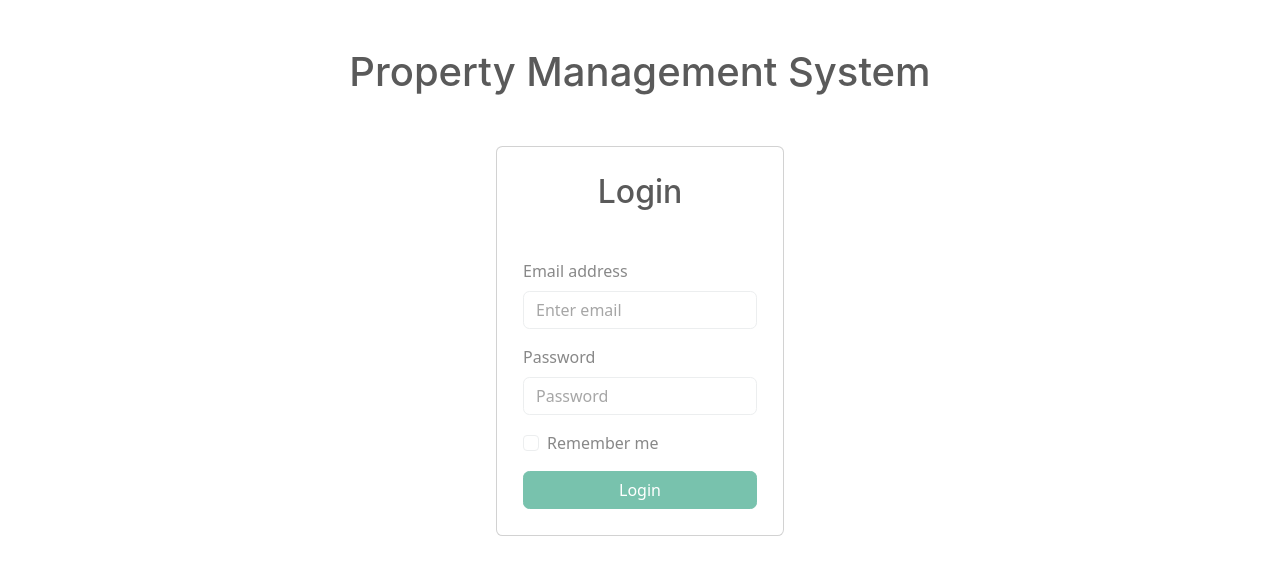
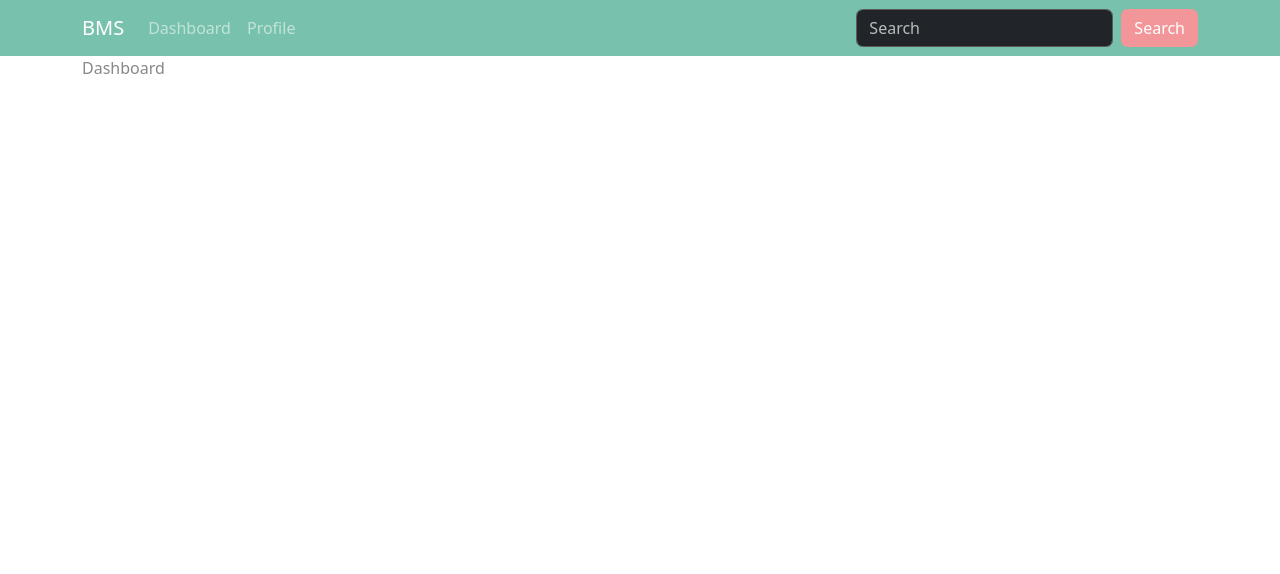
Before and after one commit to vicheanath/mini-pms, a React (Create React App) app in the folder frontend/: page / in a window 1280 px wide. Shown: the top 574 px of the page. Built offline with nearby package versions, Linux system fonts and the light colour scheme.

Commit message:
feat: add hooks useCookie & useLocation

```diff
--- a/frontend/package.json
+++ b/frontend/package.json
@@ -11,6 +11,7 @@
     "axios": "^1.6.7",
     "bootstrap": "^5.3.2",
     "bootswatch": "^5.3.2",
+    "js-cookie": "^3.0.5",
     "react": "^18.2.0",
     "react-bootstrap": "^2.10.0",
     "react-dom": "^18.2.0",
--- a/frontend/src/App.js
+++ b/frontend/src/App.js
@@ -7,11 +7,11 @@ function App() {
   return (
     <>
       {isAuthenticated ? (
-        <UnauthorizedRouter />
-      ) : (
         <Layout>
           <Router />
         </Layout>
+      ) : (
+        <UnauthorizedRouter />
       )}
     </>
   );
--- a/frontend/src/components/Header/Header.js
+++ b/frontend/src/components/Header/Header.js
@@ -1,19 +1,22 @@
 import React from "react";
 import { Link } from "react-router-dom";
+import { useLocation } from "react-router-dom";
 const Header = () => {
   const navLinks = [
-    { title: "Home", path: "/" },
-    { title: "About", path: "/about" },
-    { title: "Services", path: "/services" },
-    { title: "Contact", path: "/contact" },
+    { title: "Dashboard", path: "/dashboard" },
+    { title: "Profile", path: "/profile" },
   ];
+
+  const { pathname } = useLocation();
+  console.log(pathname);
+  const isActive = (path) => {
+    return "/" + path === pathname ? "active" : "";
+  };
 
   return (
     <nav className="navbar navbar-expand-lg bg-primary" data-bs-theme="dark">
       <div className="container">
-        <a className="navbar-brand" href="#">
-          BMS
-        </a>
+        <a className="navbar-brand">BMS</a>
         <button
           className="navbar-toggler"
           type="button"
@@ -27,16 +30,9 @@ const Header = () => {
         </button>
         <div className="collapse navbar-collapse" id="navbarColor01">
           <ul className="navbar-nav me-auto">
-            <li className="nav-item">
-              <a className="nav-link active" href="#">
-                Home
-                <span className="visually-hidden">(current)</span>
-              </a>
-            </li>
-
             {navLinks.map((link, index) => (
               <li className="nav-item">
-                <Link className="nav-link" to={link.path}>
+                <Link className={`nav-link ${isActive}`} to={link.path}>
                   {link.title}
                 </Link>
               </li>
--- a/frontend/src/components/Layout/AdminLayout.js
+++ b/frontend/src/components/Layout/AdminLayout.js
@@ -1,11 +1,12 @@
 import React from "react";
 import Header from "../Header/Header";
+import { Container } from "react-bootstrap";
 
 const AdminLayout = ({ children }) => {
   return (
     <React.Fragment>
       <Header />
-      {children}
+      <Container>{children}</Container>
     </React.Fragment>
   );
 };
--- a/frontend/src/components/Layout/Layout.js
+++ b/frontend/src/components/Layout/Layout.js
@@ -1,11 +1,12 @@
 import React from "react";
 import Header from "../Header/Header";
+import { Container } from "react-bootstrap";
 
 const Layout = ({ children }) => {
   return (
     <React.Fragment>
       <Header />
-      {children}
+      <Container>{children}</Container>
     </React.Fragment>
   );
 };
--- a/frontend/src/features/auth/authSlice.js
+++ b/frontend/src/features/auth/authSlice.js
@@ -1,11 +1,15 @@
-import { createSlice } from '@reduxjs/toolkit'
+import { createSlice } from "@reduxjs/toolkit";
+import Cookies from "js-cookie";
+
+const accessToken = Cookies.get("access");
+const refreshToken = Cookies.get("refresh");
 
 export const authSlice = createSlice({
-  name: 'auth',
+  name: "auth",
   initialState: {
     isAuthenticated: true,
-    accessToken: null,
-    refreshToken: null,
+    accessToken: accessToken,
+    refreshToken: refreshToken,
     user: null,
   },
   reducers: {
@@ -24,12 +28,11 @@ export const authSlice = createSlice({
       state.user = action.payload;
     },
   },
-})
+});
 
-export const { login, logout, setUser } = authSlice.actions
+export const { login, logout, setUser } = authSlice.actions;
 
+export const selectIsAuthenticated = (state) => state.auth.isAuthenticated;
+export const selectUser = (state) => state.auth.user;
 
-export const selectIsAuthenticated = (state) => state.auth.isAuthenticated
-export const selectUser = (state) => state.auth.user
-
-export default authSlice.reducer
+export default authSlice.reducer;
--- a/frontend/src/routes/Router.js
+++ b/frontend/src/routes/Router.js
@@ -8,7 +8,7 @@ import Dashboard from "../pages/Dashboard";
 const Router = () => {
   return (
     <Routes>
-      <Route path="/" element={<Login />} />
+      <Route path="/" element={<Dashboard />} />
       <Route path="/profile" element={<Profile />} />
       <Route path="/dashboard" element={<Dashboard />} />
     </Routes>
```
Also changed, not shown: frontend/src/hooks/useCookie.js (added, +9 -0 lines), frontend/src/hooks/useLocalStore.js (added, +14 -0 lines), 2 other files (tests, documents, lock files or other folders).
